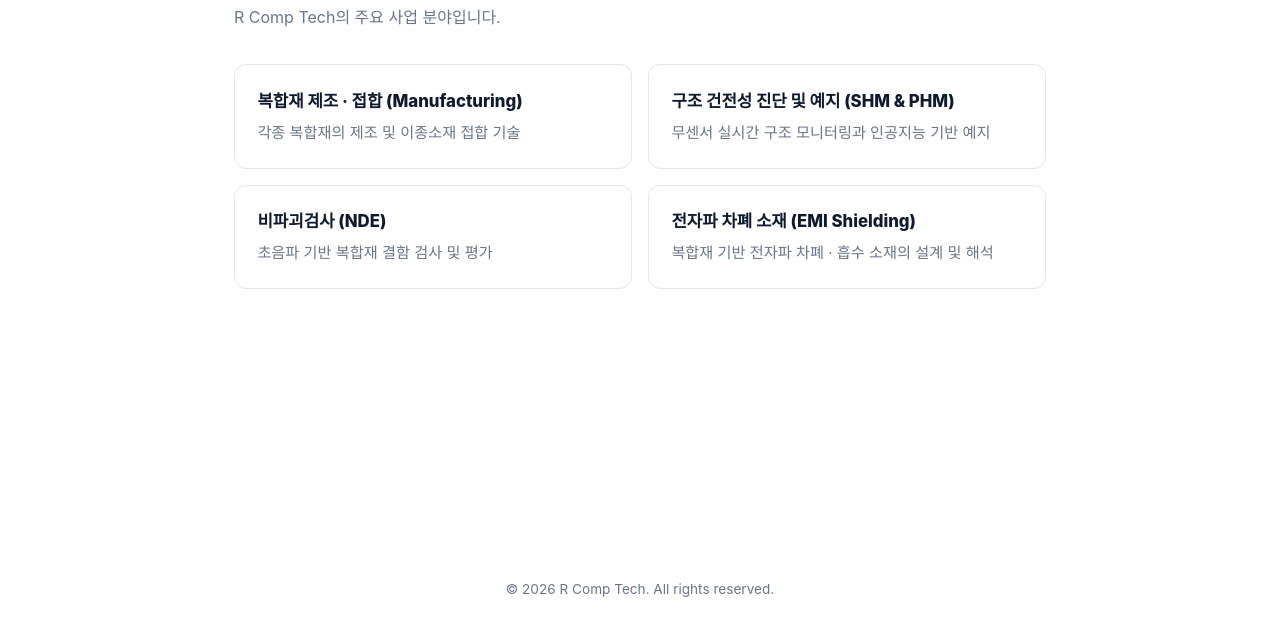
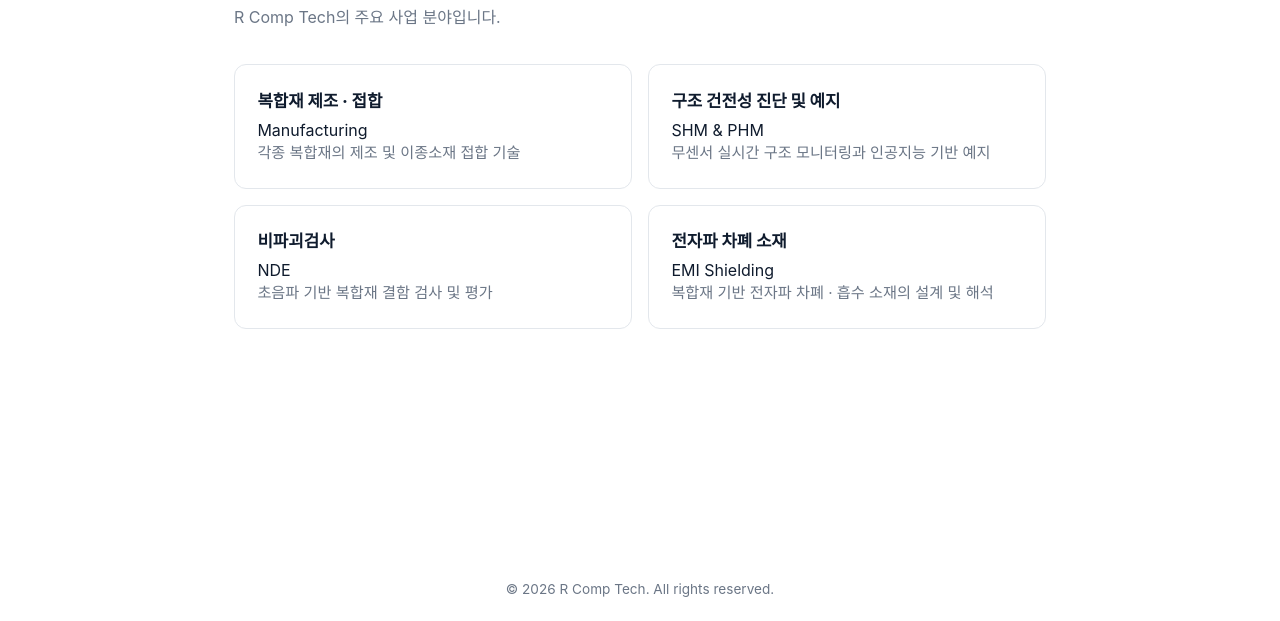
Before and after one commit to rcomptech/rcomptech.github.io, a plain HTML site: page business.html in a window 1280 px wide. Shown: the part 179-800 px from the top of the page. Drawn offline with Linux system fonts and the light colour scheme.

Commit message:
Remove English translations from section headings

```diff
--- a/business.html
+++ b/business.html
@@ -26,19 +26,23 @@
 
     <div class="card-grid">
       <div class="info-card">
-        <h4>복합재 제조 · 접합 (Manufacturing)</h4>
+        <h4>복합재 제조 · 접합</h4>
+        <span class="card-en">Manufacturing</span>
         <p>각종 복합재의 제조 및 이종소재 접합 기술</p>
       </div>
       <div class="info-card">
-        <h4>구조 건전성 진단 및 예지 (SHM & PHM)</h4>
+        <h4>구조 건전성 진단 및 예지</h4>
+        <span class="card-en">SHM & PHM</span>
         <p>무센서 실시간 구조 모니터링과 인공지능 기반 예지</p>
       </div>
       <div class="info-card">
-        <h4>비파괴검사 (NDE)</h4>
+        <h4>비파괴검사</h4>
+        <span class="card-en">NDE</span>
         <p>초음파 기반 복합재 결함 검사 및 평가</p>
       </div>
       <div class="info-card">
-        <h4>전자파 차폐 소재 (EMI Shielding)</h4>
+        <h4>전자파 차폐 소재</h4>
+        <span class="card-en">EMI Shielding</span>
         <p>복합재 기반 전자파 차폐 · 흡수 소재의 설계 및 해석</p>
       </div>
     </div>
```
